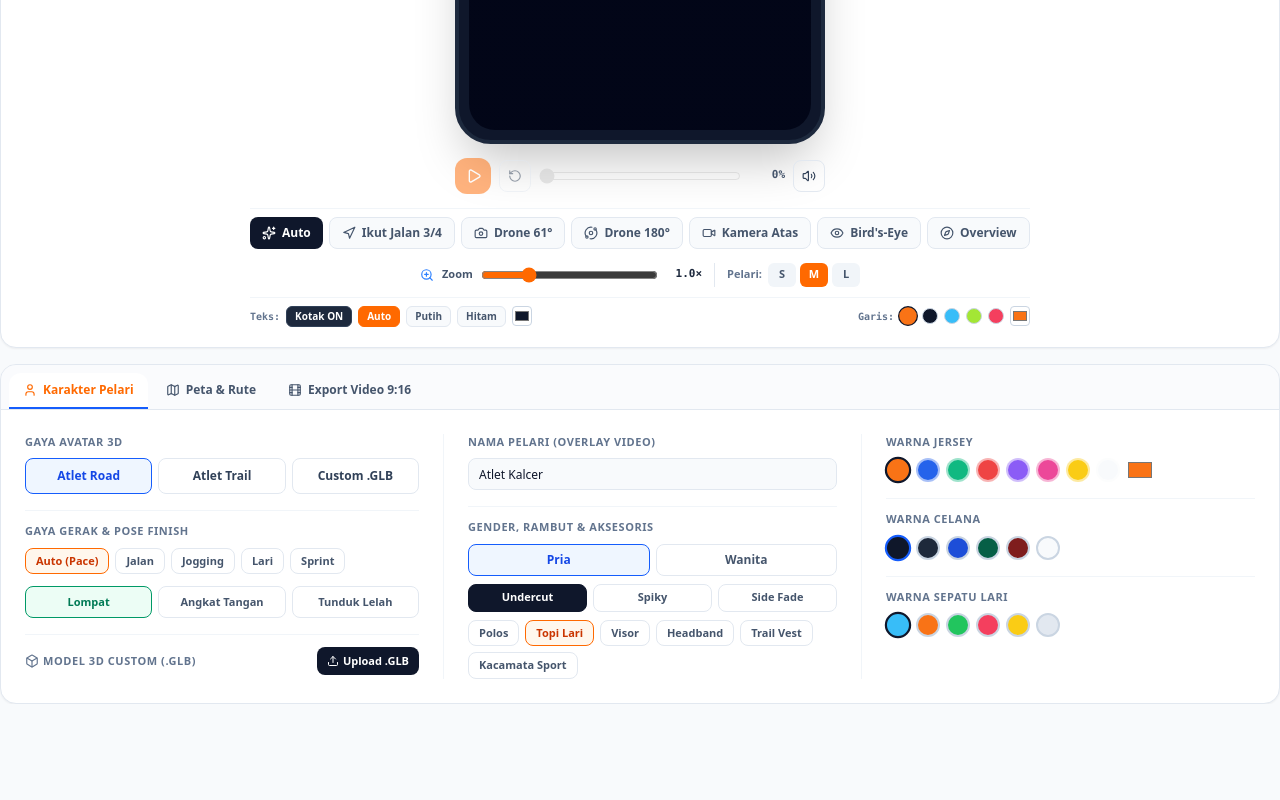
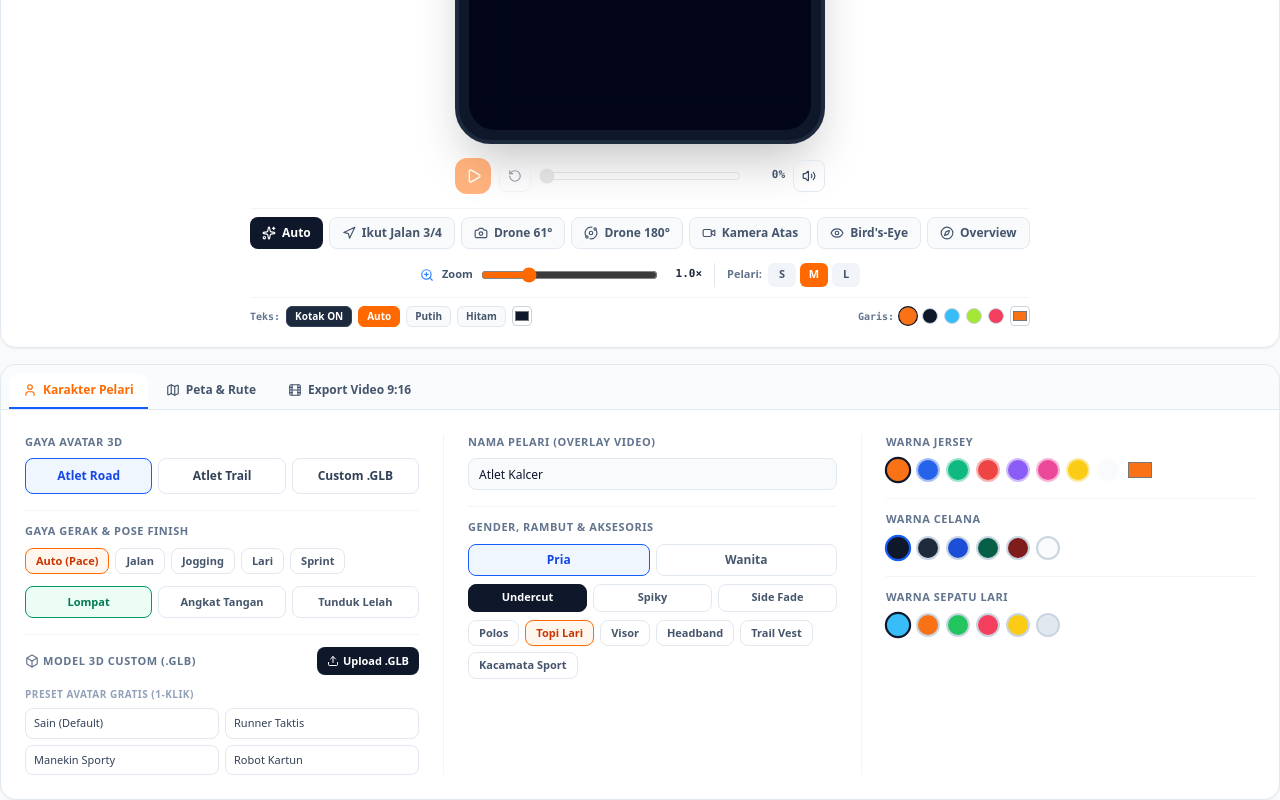
Before and after one commit to sain-byte/avatar-3d, a React (Vite) app: page / in a window 1280 px wide. Shown: the part 662-1462 px from the top of the page. Before the commit the page ends 1366 px from the top, so only its background shows below. Built offline with nearby package versions, Linux system fonts and the light colour scheme.

Commit message:
feat: add 1-click free GLB avatar presets alongside custom GLB upload

```diff
--- a/src/components/studio3d/Studio3DPanelTabs.tsx
+++ b/src/components/studio3d/Studio3DPanelTabs.tsx
@@ -277,6 +277,65 @@ export const Studio3DPanelTabs: React.FC<Studio3DPanelTabsProps> = ({
                     <Upload className="w-3 h-3" aria-hidden="true" />
                     <span>Upload .GLB</span>
                   </button>
+                </div>
+
+                <div className="space-y-1.5 pt-1">
+                  <p className="text-[10px] font-semibold uppercase tracking-wider text-slate-400">
+                    Preset Avatar Gratis (1-Klik)
+                  </p>
+                  <div className="grid grid-cols-2 gap-1.5">
+                    {[
+                      {
+                        label: "Sain (Default)",
+                        url: "/models/ava-sain.glb",
+                        flip180: false,
+                        animMode: "auto" as const,
+                      },
+                      {
+                        label: "Runner Taktis",
+                        url: "https://threejs.org/examples/models/gltf/Soldier.glb",
+                        flip180: true,
+                        animMode: "clip" as const,
+                      },
+                      {
+                        label: "Manekin Sporty",
+                        url: "https://threejs.org/examples/models/gltf/Xbot.glb",
+                        flip180: false,
+                        animMode: "clip" as const,
+                      },
+                      {
+                        label: "Robot Kartun",
+                        url: "https://threejs.org/examples/models/gltf/RobotExpressive/RobotExpressive.glb",
+                        flip180: false,
+                        animMode: "clip" as const,
+                      },
+                    ].map((preset) => {
+                      const active = runner.customModelUrl === preset.url;
+                      return (
+                        <button
+                          key={preset.url}
+                          type="button"
+                          onClick={() =>
+                            onChangeRunner((prev) => ({
+                              ...prev,
+                              characterStyle: "custom-glb",
+                              customModelUrl: preset.url,
+                              customModelName: preset.label,
+                              customModelFlip180: preset.flip180,
+                              customModelAnimMode: preset.animMode,
+                            }))
+                          }
+                          className={`px-2 py-1.5 rounded-lg border text-[11px] font-medium text-left truncate transition cursor-pointer ${
+                            active
+                              ? "border-blue-500 bg-blue-500/10 text-blue-600 dark:text-blue-400 font-semibold"
+                              : "border-slate-200 dark:border-slate-700 bg-white dark:bg-slate-900 text-slate-700 dark:text-slate-300 hover:border-slate-400"
+                          }`}
+                        >
+                          {preset.label}
+                        </button>
+                      );
+                    })}
+                  </div>
                 </div>
 
                 {runner.customModelUrl && (
```
Also changed, not shown: 1 other file (tests, documents, lock files or other folders).
